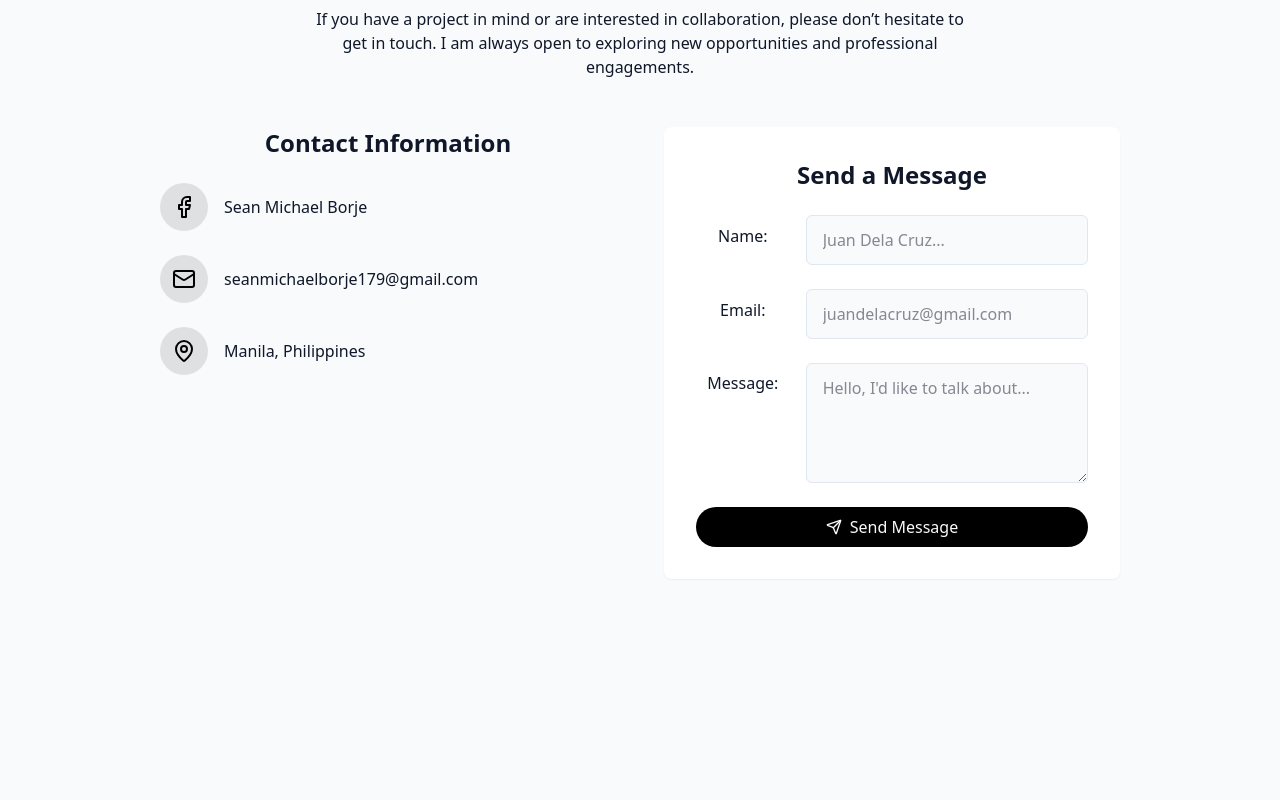
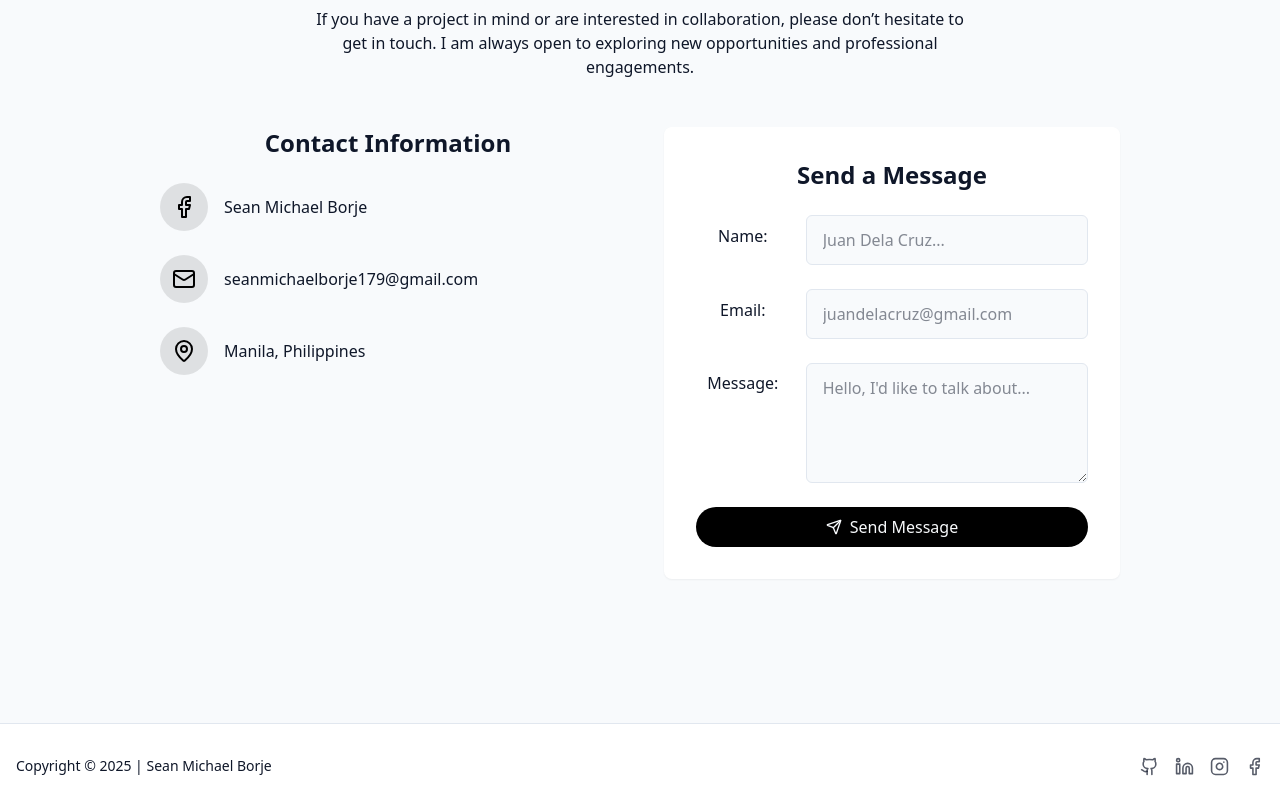
Before and after one commit to DarthCoder-afk/react-portfolio, a React (Vite) app: page / in a window 1280 px wide. Shown: the part 3915-4715 px from the top of the page. Before the commit the page ends 4590 px from the top, so only its background shows below. Built offline with nearby package versions, Linux system fonts and the light colour scheme.

Commit message:
added a footer section

```diff
--- /dev/null
+++ b/src/components/Footer.jsx
@@ -0,0 +1,24 @@
+import { X, Menu, Github, Linkedin, Instagram, Facebook } from "lucide-react";
+export const Footer = () => {
+    return <footer className="w-full px-4 py-6 border-t border-border text-center md:text-left bg-card relative border-t border-border mt-12 pt-8">
+        <div className="flex flex-col md:flex-row items-center md:justify-between space-y-4 md:space-y-0">
+            <p className="text-muted-foreground text-sm">
+            Copyright © {new Date().getFullYear()} | Sean Michael Borje
+            </p>
+            <div className="flex space-x-4">
+                <a href="https://github.com/DarthCoder-afk" target="_blank" rel="noopener noreferrer">
+                    <Github className="text-foreground/70 hover:text-primary transition" size={19} />
+                </a>
+                <a href="https://www.linkedin.com/in/seanmichaelarriolaborje" target="_blank" rel="noopener noreferrer">
+                    <Linkedin className="text-foreground/70 hover:text-primary transition" size={19} />
+                </a>
+                <a href="https://www.instagram.com/sean_borje/" target="_blank" rel="noopener noreferrer">
+                    <Instagram className="text-foreground/70 hover:text-primary transition" size={19} />
+                </a>
+                <a href="https://www.facebook.com/seanmichael.borje.7/" target="_blank" rel="noopener noreferrer">
+                    <Facebook className="text-foreground/70 hover:text-primary transition" size={19} />
+                </a>
+            </div>
+        </div>
+</footer>
+}
--- a/src/pages/Home.jsx
+++ b/src/pages/Home.jsx
@@ -1,5 +1,6 @@
 import { AboutMe } from "../components/AboutMe"
 import { ContactSection } from "../components/ContactSection"
+import { Footer } from "../components/Footer"
 import { HeroSection } from "../components/HeroSection"
 import { NavBar } from "../components/NavBar"
 import Particles from "../components/Particles"
@@ -39,6 +40,7 @@ export const Home = () => {
                 <SkillSection/>
                 <ProjectSection/>
                 <ContactSection/>
+                <Footer/>
            </main>
            {/* Footer */}
         </div>
```
